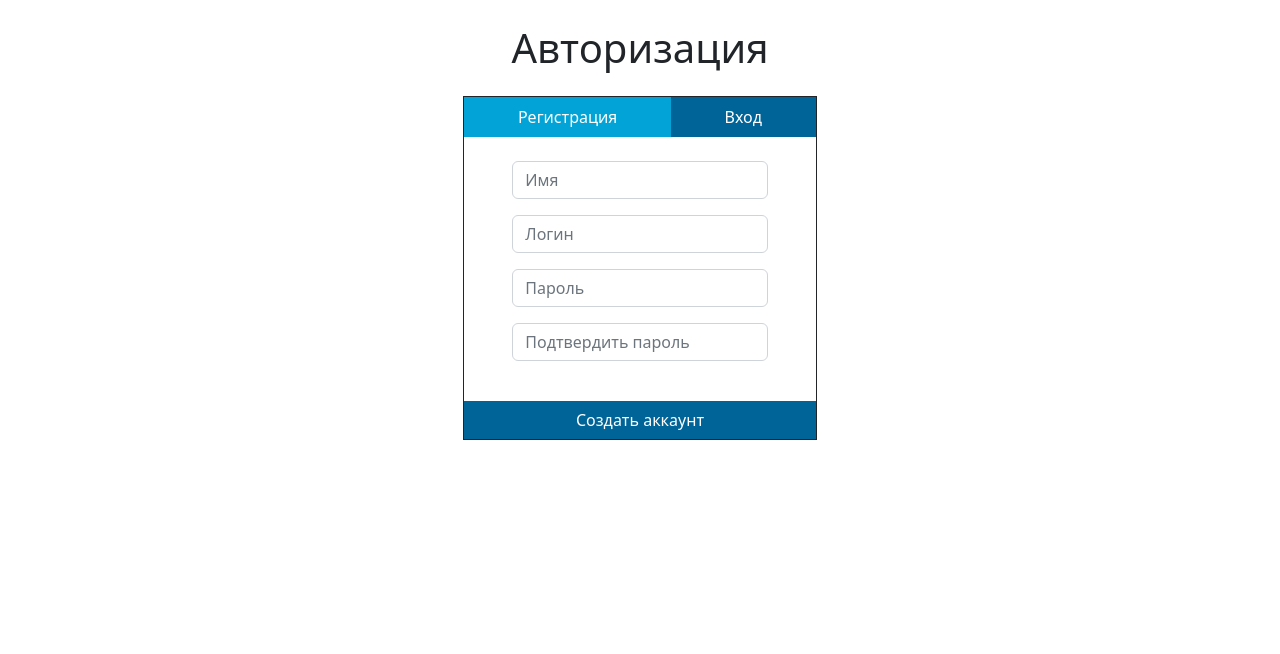
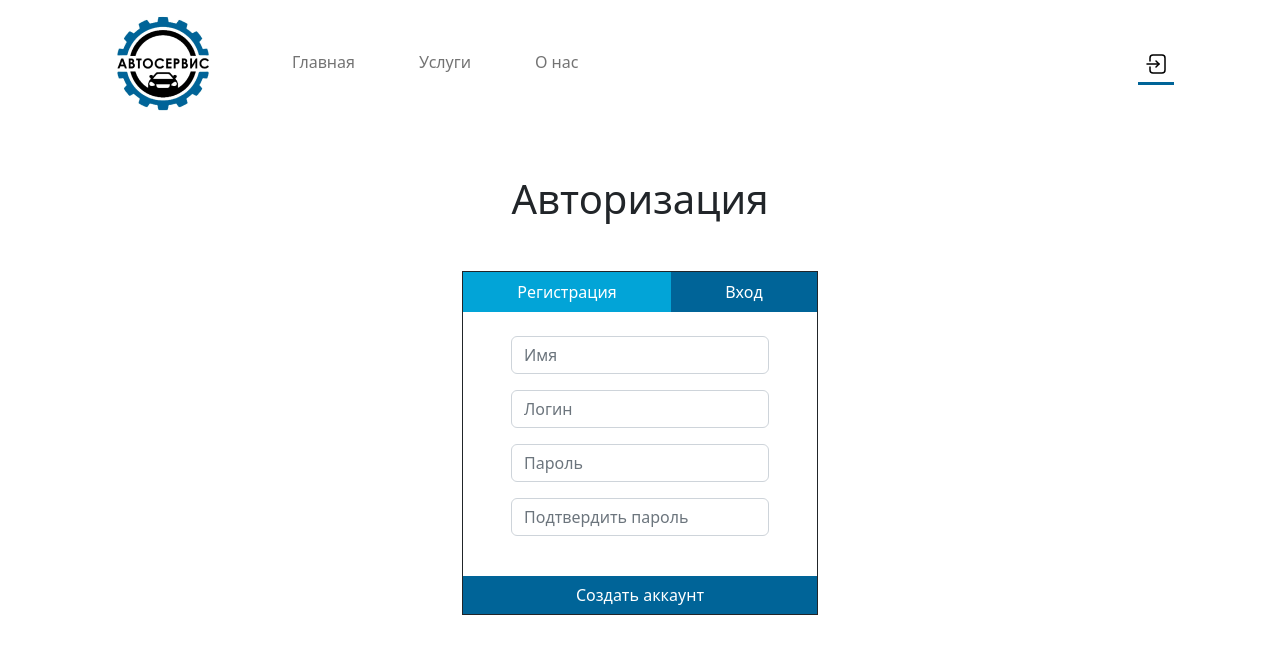
Before and after one commit to davlatsultonov/avtoservice, a website built with Vite: page src/pages/auth.html in a window 1280 px wide. Built offline with nearby package versions, Linux system fonts and the light colour scheme.

Commit message:
design fixes

```diff
--- a/src/pages/auth.html
+++ b/src/pages/auth.html
@@ -6,10 +6,41 @@
     <title>App name</title>
 </head>
 <body>
-<div class="container py-4 px-3 mx-auto">
-    <div class="row justify-content-center">
+<div class="container mx-auto">
+
+    <div class="container mx-auto flex-shrink-0">
+        <nav class="navbar navbar-expand-lg bg-body-tertiary main-navbar flex-shrink-0">
+            <div class="container-fluid">
+                <a class="navbar-brand" href="../">
+                    <img src="../assets/logo.png" alt="logo icon">
+                </a>
+                <button class="navbar-toggler" type="button" data-bs-toggle="collapse" data-bs-target="#navbarNav" aria-controls="navbarNav" aria-expanded="false" aria-label="Toggle navigation">
+                    <span class="navbar-toggler-icon"></span>
+                </button>
+                <div class="collapse navbar-collapse" id="navbarNav">
+                    <ul class="navbar-nav w-100">
+                        <li class="nav-item ps-lg-5">
+                            <a class="nav-link" href="../">Главная</a>
+                        </li>
+                        <li class="nav-item ps-lg-5">
+                            <a class="nav-link" href="#">Услуги</a>
+                        </li>
+                        <li class="nav-item ps-lg-5">
+                            <a class="nav-link" href="#">О нас</a>
+                        </li>
+                        <li class="nav-item ps-lg-5 ms-lg-auto" title="Авторизация">
+                            <a class="nav-link active" aria-current="page" href="../pages/auth.html">
+                                <img src="../assets/sign_in.svg" alt="sign_in icon">
+                            </a>
+                        </li>
+                    </ul>
+                </div>
+            </div>
+        </nav>
+    </div>
+    <div class="row justify-content-center mt-5">
         <div class="col-12 col-sm-8 col-md-6 col-lg-4">
-            <h1 class="mb-4 text-center">Авторизация</h1>
+            <h1 class="mb-5 text-center">Авторизация</h1>
 
             <div class="auth-tabs-container border border-dark">
                 <ul class="nav nav-tabs nav-fill auth-tabs" id="myTab" role="tablist">
--- a/src/scss/navbar.scss
+++ b/src/scss/navbar.scss
@@ -1,6 +1,6 @@
 .main-navbar {
 
-  .navbar-nav .show > .nav-link, .navbar-nav .nav-link.active {
+  .navbar-nav .show > .nav-link, .navbar-nav .nav-link.active, .nav-link:hover, .nav-link:focus {
     border-bottom: 3px solid $primary;
   }
 }
```
Also changed, not shown: src/index.html (+6 -6 lines).
